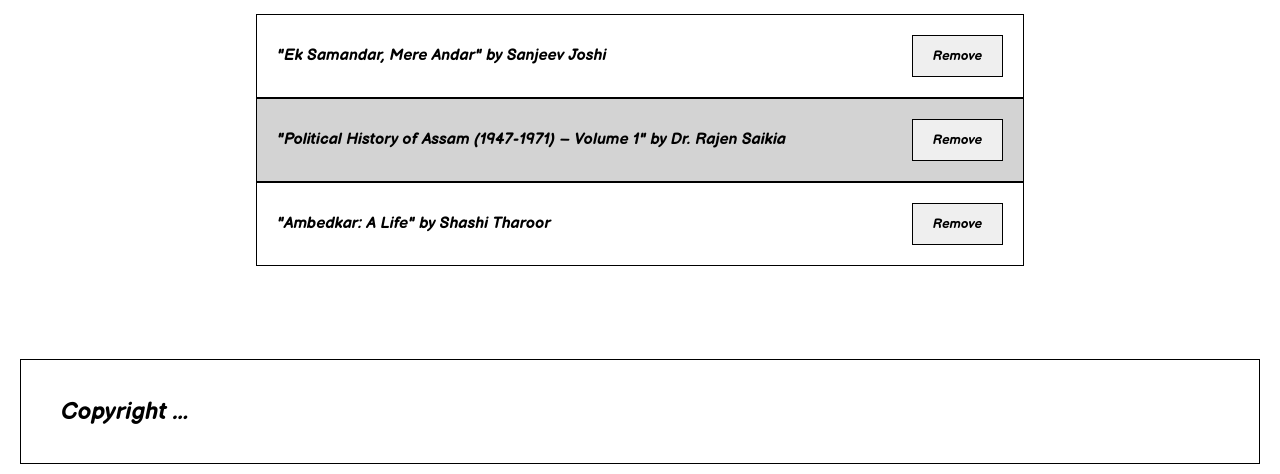
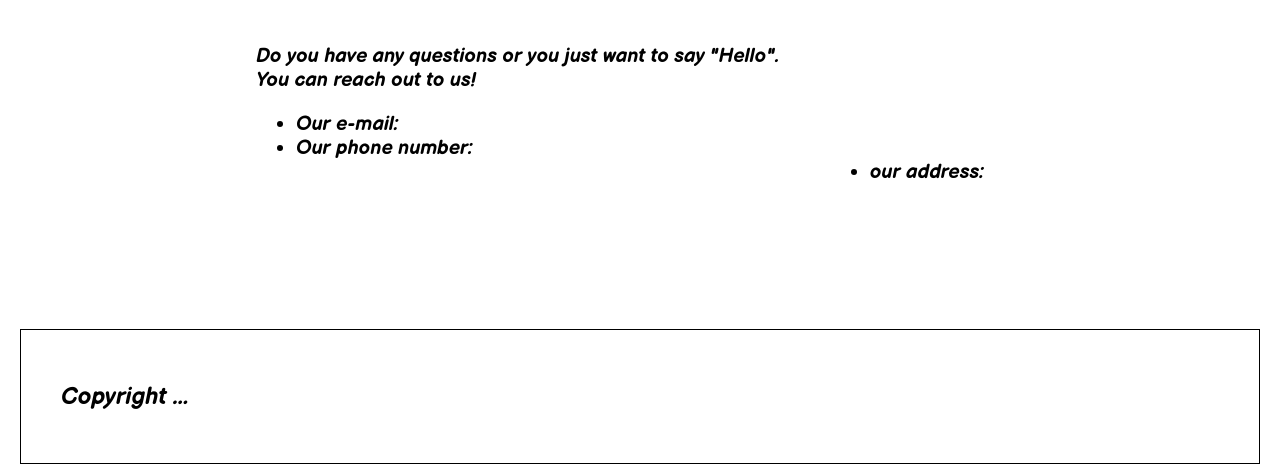
Before and after one commit to fahdrahali/awesome_books, a website with bundled scripts: page index.html in a window 1280 px wide. Shown: the part 326-800 px from the top of the page. Built offline with nearby package versions, Linux system fonts and the light colour scheme.

Commit message:
create a contact module

```diff
--- a/app.js
+++ b/app.js
@@ -1,5 +1,6 @@
 import createBookSection from "./modules/addBook.js";
 import { Books } from "./modules/books.js";
+import createContactSection from "./modules/contact.js";
 import displayBooks from "./modules/displayBooks.js";
 import createFooter from "./modules/footer.js";
 import CreateNavBar from "./modules/navBar.js";
@@ -22,6 +23,6 @@
   container.id = 'container';
   document.body.append(container);
   CreateNavBar();
-  displayBooks(books);
+  createContactSection();
   createFooter();
 });
--- /dev/null
+++ b/modules/contact.js
@@ -0,0 +1,39 @@
+
+const createItem = (ul, textContent) => {
+    const li = document.createElement('li');
+    li.textContent =  textContent;
+    ul.append(li);
+}
+
+const createContactSection = () => {
+    // create contact section
+    const section = document.createElement('section');
+    section.id = 'contact';
+
+    //create the title
+    const h1 = document.createElement('h1');
+    h1.textContent = 'Contact Information';
+
+    //create the content
+    const p = document.createElement('p');
+    p.textContent = 'Do you have any questions or you just want to say "Hello".'
+    const p1 = document.createElement('p');
+    p1.textContent = 'You can reach out to us!';
+
+    //create a contact details list
+    const ul = document.createElement('ul');
+
+    createItem(ul, 'Our e-mail:');
+    createItem(ul, 'Our phone number:');
+    createItem(ul, 'our address:');
+
+    section.append(h1);
+    section.append(p);
+    section.append(p1);
+    section.append(ul);
+
+    document.getElementById('container').append(section);
+
+}
+
+export default createContactSection;
--- a/modules/navBar.js
+++ b/modules/navBar.js
@@ -6,7 +6,7 @@
   li.append(a);
   ul.append(li);
 };
-const CreateNavBar = () => {
+const createNavBar = () => {
   const header = document.createElement("header");
   const nav = document.createElement("nav");
   const logo = document.createElement("span");
@@ -27,4 +27,4 @@
   document.getElementById('container').append(header);
 };
 
-export default CreateNavBar;
+export default createNavBar;
--- a/styles.css
+++ b/styles.css
@@ -127,3 +127,16 @@
 ul li:nth-of-type(3) {
   justify-self: end;
 }
+
+#contact {
+  display: flex;
+  flex-direction: column;
+  width: 60%;
+  margin: 0 auto;
+  font-size: 20px;
+}
+
+#contact ul {
+  padding: 20px 40px;
+  list-style: outside;
+}
```
